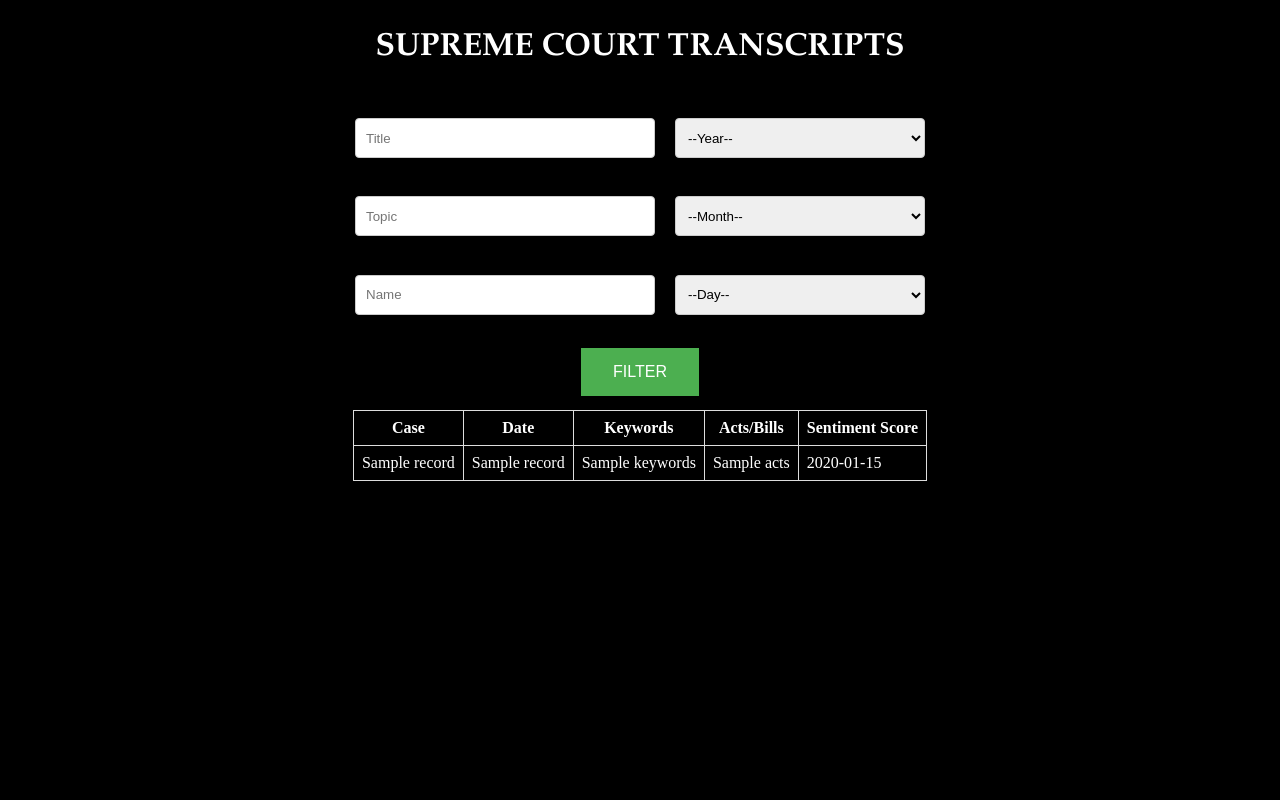
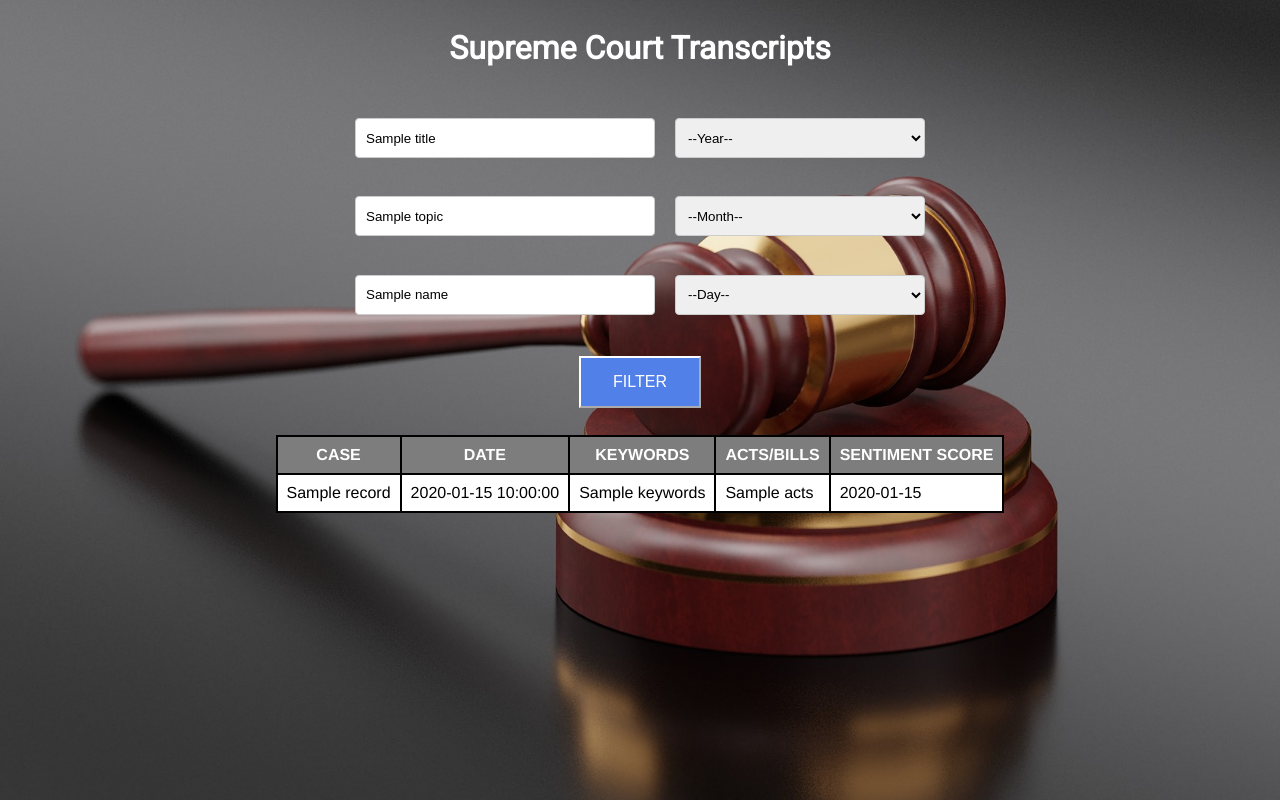
Before and after one commit to pratibha99/supreme-court-transcripts, a Flask app: template supremecourtapp/templates/index.html in a window 1280 px wide. Run offline with Flask 2, Linux system fonts and the light colour scheme; the template is opened without the code that fills it: most values are stand-ins (such as "Sample title", 1, 10 or a date in 2020).

Commit message:
Add files via upload

```diff
--- a/supremecourtapp/app.py
+++ b/supremecourtapp/app.py
@@ -15,7 +15,30 @@ def index():
 	Displays the home page that leads users into different pages
 	"""
 	#return flask.render_template('index.html')
-	return flask.render_template('index.html', records=["HI", "HELLOOOO"])
+
+	year = request.args.get("year", "")
+	month = request.args.get("month", "")
+	day = request.args.get("day", "")
+	title = request.args.get("title", "")
+	topic = request.args.get("topic", "")
+	name = request.args.get("name", "")
+
+	connection = sqlite3.connect("mydatabase.sqlite")
+	connection.row_factory = dictionary_factory
+	cursor = connection.cursor()
+	records = cursor.fetchall()
+
+	connection.close()
+
+	years = [x for x in range(2018, 2000, -1)]
+	days = [x for x in range(1, 31, 1)]
+	months = ['January', 'February', 'March', 'April', 'May', 'June', 'July', 'August', 'September', 'October', 'November', 'December']
+	selected_dict = {}
+	selected_dict["year"] = int(year) if year else None
+	selected_dict["month"] = month if month else None
+	selected_dict["day"] = int(day) if day else None
+	return flask.render_template('index.html',records= ['hi', 'hello'], days = days, years = years,
+	months = months, selected_dict = selected_dict, title = title, name = name, topic = topic)
 
 @app.route('/speakers')
 def speakers():
--- a/supremecourtapp/static/css/indexstyle.css
+++ b/supremecourtapp/static/css/indexstyle.css
@@ -1,11 +1,14 @@
 body  {
+    background-image: url("../img/gavel.jpg");
+    background-position: center; /* Center the image */
+    background-repeat: no-repeat;
+    background-size: cover;
+    background-color: #000000;
 
-    background-size: contain;
-    background-color: #000000;
 }
 h1{
   color: #ffffff;
-  font-family: "Palatino Linotype", "Book Antiqua", Palatino, serif;
+  font-family: 'Roboto', sans-serif;
 }
 .container{
   width: 100%;
@@ -17,15 +20,15 @@ h1{
 }
 
 #filter{
-  background-color: #4CAF50;
-  border: none;
+  background-color: #5280e9;
+  border-color: white;
   color: white;
   padding: 15px 32px;
   text-align: center;
   text-decoration: none;
   display: inline-block;
   font-size: 16px;
-  margin: 4px 2px;
+  margin: 12px 2px;
   cursor: pointer;
 }
 
@@ -70,17 +73,26 @@ select {
 
 }
 table{
-  color: #ffffff;
-  margin-top: 10px;
+  background-color: #ffffff;
+  margin-top: 15px;
+  border: 30px 30px;;
   padding: 30px;
-  width: 100%;
+
   border-collapse: collapse;
+  font-family: "Helvetica";
+  table-layout:fixed;
 }
 table td, table th{
 
-  border: 1px solid #ddd;
-  padding: 8px;
+  border: 2px solid #000000;
+  padding: 9px;
 }
+
+table th {
+    background-color: #7D7D7D;
+    color: white;
+}
+
 .dropdown{
 
   width: 250px;
--- a/supremecourtapp/static/js/main.js
+++ b/supremecourtapp/static/js/main.js
@@ -10,7 +10,7 @@ $('#filter').click(function() {
 	//Reload the page to display the new data.
 	//You could optionally work with Ajax
 	alert("HELLOOOOO")
-	window.location.href="/index?title=" + $("#title").val() + "&topic=" + $("#topic").val() +
+	window.location.href="/?title=" + $("#title").val() + "&topic=" + $("#topic").val() +
 	"&name=" + $("#name").val()  +
 	"&month=" + $("#month").val() + "&day=" + $("#day").val() + "&year=" + $("#year").val()
 });
--- a/supremecourtapp/templates/index.html
+++ b/supremecourtapp/templates/index.html
@@ -1,14 +1,18 @@
 <html>
 <head>
 	<link href="../static/css/indexstyle.css" rel="stylesheet" type="text/css">
+	<link href="https://fonts.googleapis.com/css?family=Roboto" rel="stylesheet">
+
+	<script src="https://code.jquery.com/jquery-2.2.4.min.js" integrity="sha256-BbhdlvQf/xTY9gja0Dq3HiwQF8LaCRTXxZKRutelT44=" crossorigin="anonymous"></script>
+	<script type="text/javascript" src="../static/assets/js/main.js"></script>
 </head>
 <body>
 	<div class="container">
-		<h1> SUPREME COURT TRANSCRIPTS </h1>
+		<h1> Supreme Court Transcripts </h1>
     <div class="grid-container">
       <div class="grid-item">
 
-          <input class = "inputfields" id = "title" type="text" placeholder= "Title">
+          <input class = "inputfields" id = "title" type="text" placeholder= "Title" value="{{title}}">
 
       </div>
 
@@ -115,22 +67,36 @@
 
 		</div>
 
+		<script>
+		$('#filter').click(function() {
+			//Reload the page to display the new data.
+			//You could optionally work with Ajax
+
+			window.location.href="/?title=" + $("#title").val() + "&topic=" + $("#topic").val() +
+			"&name=" + $("#name").val()  +
+			"&month=" + $("#month").val() + "&day=" + $("#day").val() + "&year=" + $("#year").val()
+		});
+		</script>
+
+
 		<div>
 			<table>
+				{% if (records is defined) and records %}
 				<tr>
-			    <th>Case</th>
-			    <th>Date</th>
-			    <th>Keywords</th>
-					<th>Acts/Bills</th>
-			    <th>Sentiment Score</th>
+			    <th>CASE</th>
+			    <th>DATE</th>
+			    <th>KEYWORDS</th>
+					<th>ACTS/BILLS</th>
+			    <th>SENTIMENT SCORE</th>
 
 			  </tr>
+				{% endif %}
 				{% if (records is defined) and records %}
 				      {% for record in records %}
 				              <tr>
 
 				                <td class="">{{record.title}}</td>
-				                <td class="">{{record.title}}</td>
+				                <td class="">{{record.date}}</td>
 				                <td class="">{{record.keywords}}</td>
 				                <td class="">{{record.acts}}</td>
 				                <td class="">{{record.sentimentscore}}</td>
```
Also changed, not shown: other parts of supremecourtapp/templates/index.html (+17 -69 lines), supremecourtapp/static/img/gavel.jpg (added).
